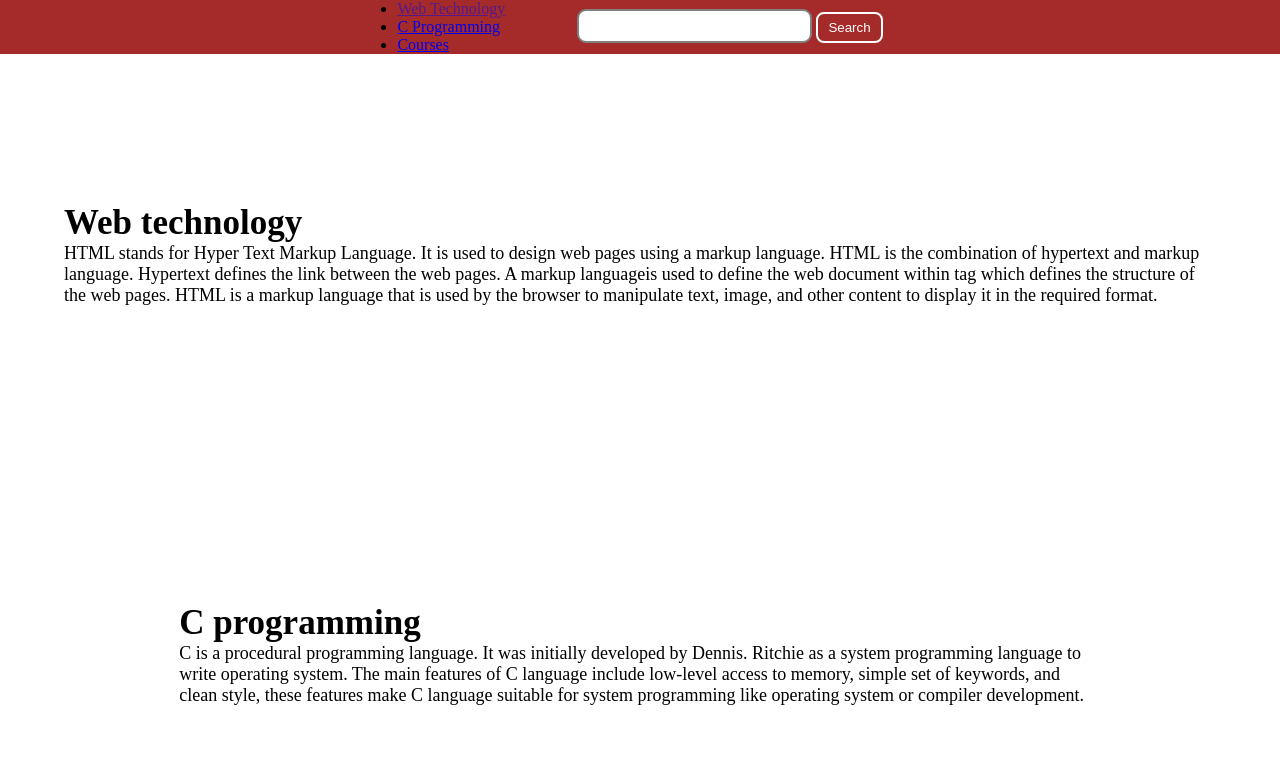
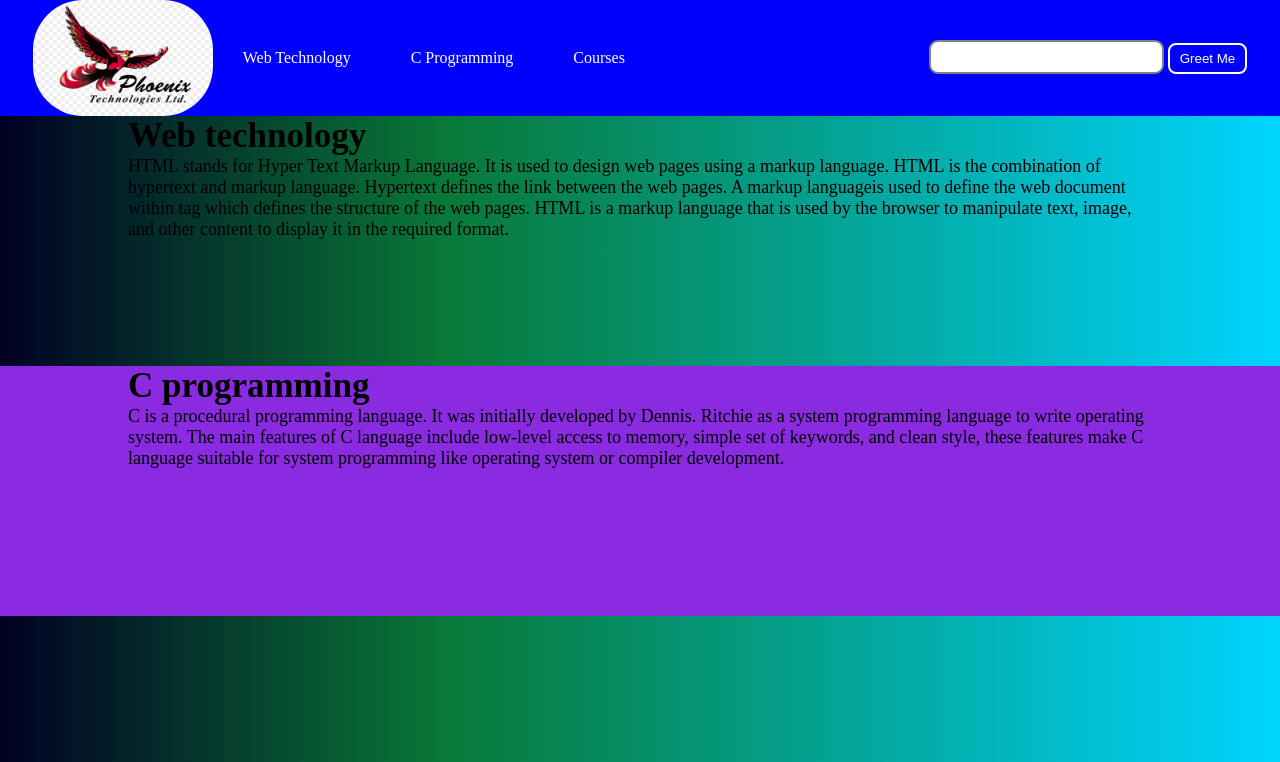
Before and after one commit to ApheleleNdlela/Bootcamp, a plain HTML site: page designWeb/index.html in a window 1280 px wide. Shown: the top 762 px of the page. Drawn offline with Linux system fonts and the light colour scheme.

Commit message:
functions

```diff
--- /dev/null
+++ b/designWeb/Scripts.js
@@ -0,0 +1,8 @@
+function greet() {
+var name = document.getElementById("search").value;
+alert("Hello "+ name)
+
+
+
+
+}
--- a/designWeb/index.html
+++ b/designWeb/index.html
@@ -6,22 +6,24 @@
 
     </Head>
     <body>
+        <body class="body">
         <nav class="navbar background">
-            <Ul class="nav list">
+            <Ul class="nav-list">
                 <div class="logo">
-                    <img scr="logo.png">
+                    <img src="logo.jpg" alt="show" srcset="">
                 </div>
                 <li><a href=""#web>Web Technology</a></li>
                 <li><a href="#program">C Programming</a></li>
                 <li><a href="#courses">Courses</a></li>
             </Ul>
+
             <div class="right nav">
                 <input type="text" name="search" id="search">
-                <button class="btn btn-sm">Search</button>
+                <button class="btn btn-sm" onmouseover="greet()">Greet Me</button>
             </div>
         </nav>
-        <section class="first section">
-            <div class="box main">
+        <section class="firstsection">
+            <div class="box-main">
                 <div class="FirstHalf">
                     <h1 class="text-big" id="web">Web technology</h1>
 
@@ -39,7 +41,7 @@
                 </div>
             </div>
         </section>
-        <section class="second section">
+        <section class="secondsection">
             <div class="box-main">
                 <div class="secondHalf">
                     <h1 class="text-big" id="program">
@@ -96,6 +98,8 @@
 
 
         </footer>
+        </body>
+        <script src="./Scripts.js"></script>
     </body>
 
 
--- a/designWeb/style.css
+++ b/designWeb/style.css
@@ -13,10 +13,9 @@
 }
 
 .background {
-    background: brown;
+    background-color: blue;
     background-blend-mode: darken;
     background-size: cover;
-
 }
 
 .nav-list {
@@ -38,6 +37,7 @@
 }
 
 .nav-list li {
+    display: flex;
     list-style: none;
     padding: 26px 30px;
 
@@ -67,15 +67,23 @@
 
 }
 
+.body {
+    background: rgb(2,0,36);
+    background: linear-gradient(90deg, rgba(2,0,36,1) 0%, rgba(8,111,54,1) 32%, rgba(9,121,56,1) 35%, rgba(7,136,90,1) 46%, rgba(0,212,255,1) 100%);
+}
+
 .firstsection {
-    background-color: green;
-    height: 400px;
+    margin-left: auto;
+    background: rgb(2,0,36);
+    background: linear-gradient(90deg, rgba(2,0,36,1) 0%, rgba(8,111,54,1) 32%, rgba(9,121,56,1) 35%, rgba(7,136,90,1) 46%, rgba(0,212,255,1) 100%);
+    height: 250px;
 
 }
 
 .secondsection {
-    background-color: blue;
-    height: 400px;
+    margin-left: auto;
+    background-color: blueviolet;
+    height: 250px;
 
 }
 
@@ -103,10 +111,11 @@
 
 .secondhalf img {
     width: 70%;
-    border: 4px solid white;
+    border: 4px white;
     border-radius: 150px;
     display: block;
     margin:auto;
+    background-color: aqua;
 
 }
 
```
Also changed, not shown: designWeb/logo.jpg (added), 3 other files.
